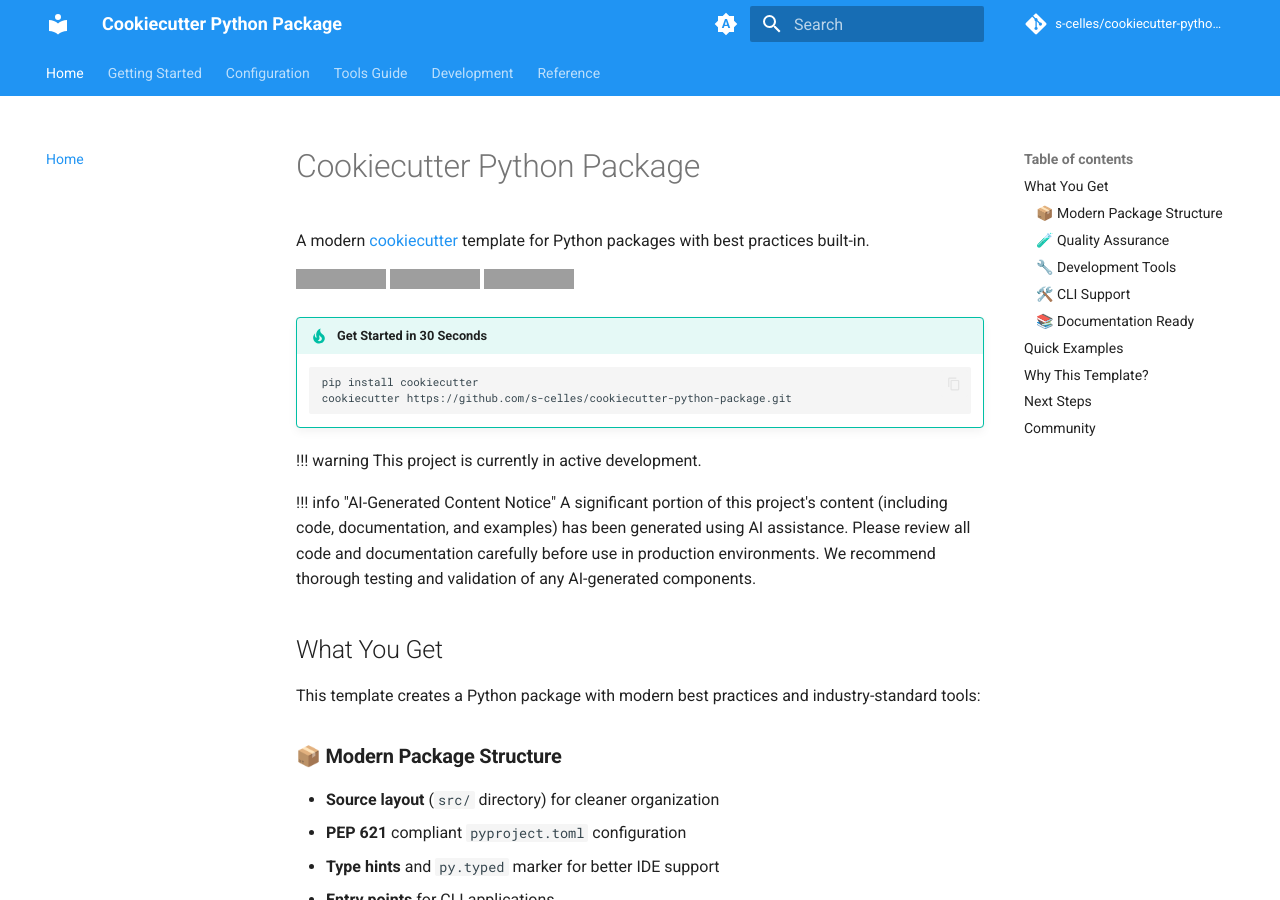
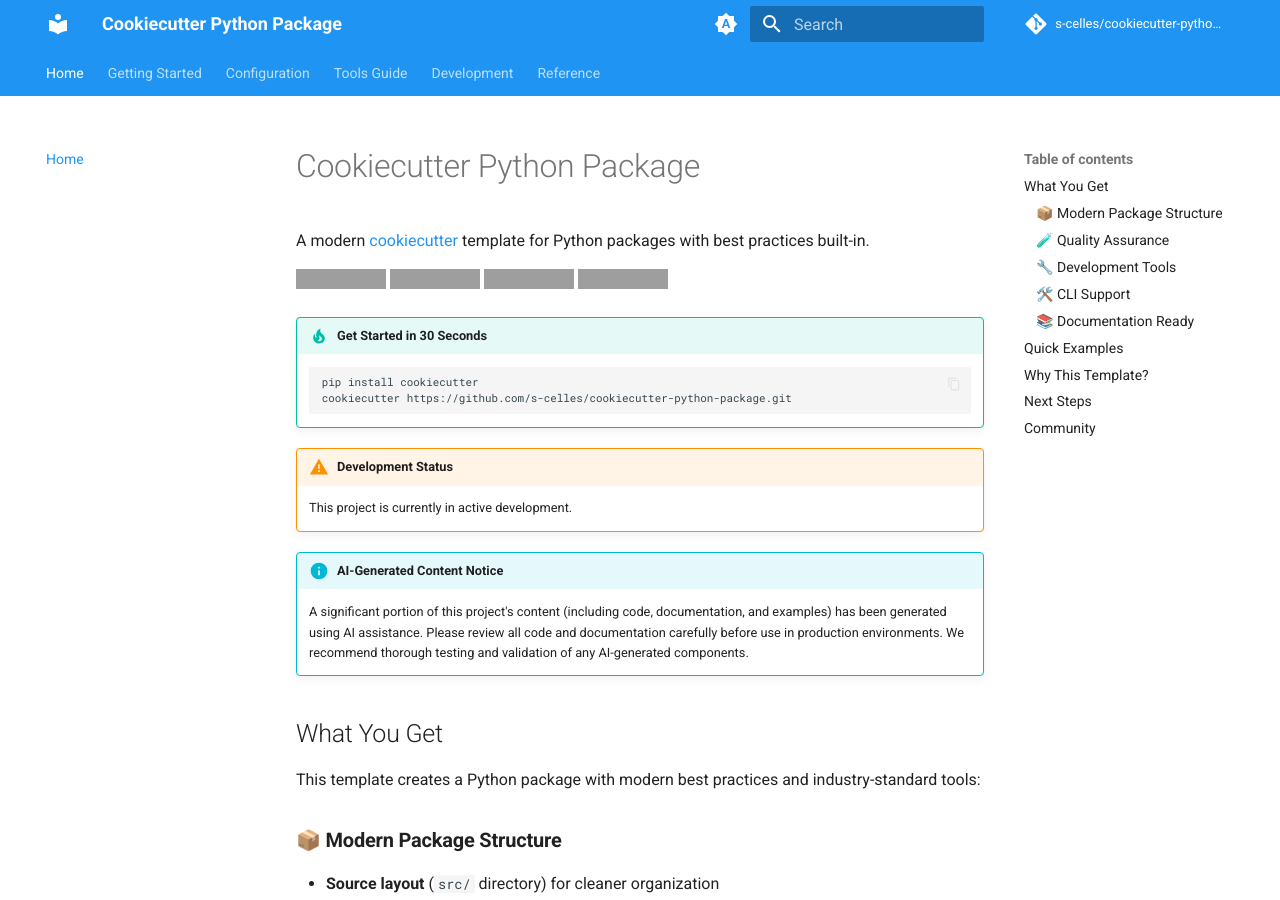
Before and after one commit to s-celles/cookiecutter-python-package, an MkDocs documentation site: the page built from docs/index.md, in a window 1280 px wide and 900 px high. Built offline with MkDocs 1.6.1 and Material for MkDocs 9.7.7, drawn with Linux system fonts in a browser that asks for light colours; comment, search, counter and statistics services are not loaded; grey boxes are pictures that could not be loaded.

Commit message:
fix: Improve badges and documentation formatting
- Fix CI badge to point to correct workflow (test.yml instead of ci.yml)
- Add Documentation badge linking to GitHub Pages site
- Fix improperly formatted warning and info admonitions in docs/index.md
- Add proper titles to warning and info notices for better rendering
- Ensure all badges now render correctly and link to appropriate resources

````diff
--- a/docs/index.md
+++ b/docs/index.md
@@ -12,9 +13,11 @@
     cookiecutter https://github.com/s-celles/cookiecutter-python-package.git
     ```
 
-!!! warning This project is currently in active development.
+!!! warning "Development Status"
+    This project is currently in active development.
 
-!!! info "AI-Generated Content Notice" A significant portion of this project's content (including code, documentation, and examples) has been generated using AI assistance. Please review all code and documentation carefully before use in production environments. We recommend thorough testing and validation of any AI-generated components.
+!!! info "AI-Generated Content Notice"
+    A significant portion of this project's content (including code, documentation, and examples) has been generated using AI assistance. Please review all code and documentation carefully before use in production environments. We recommend thorough testing and validation of any AI-generated components.
 
 ## What You Get
 
````
Also changed, not shown: other parts of docs/index.md (+2 -1 lines), README.md (+2 -1 lines).
